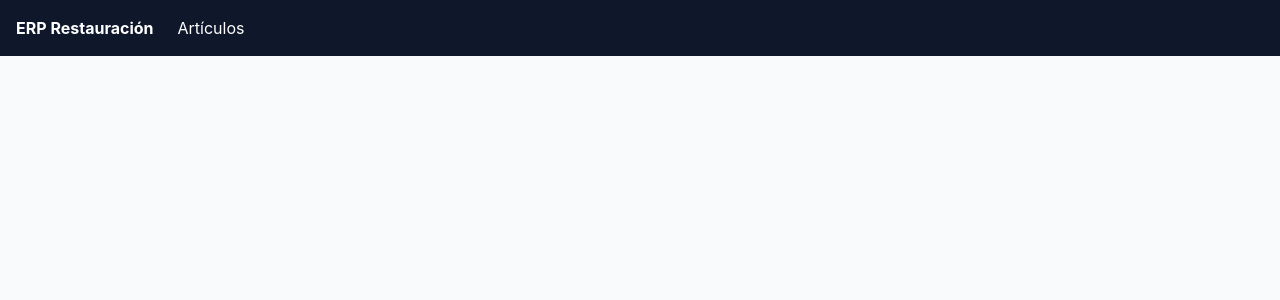
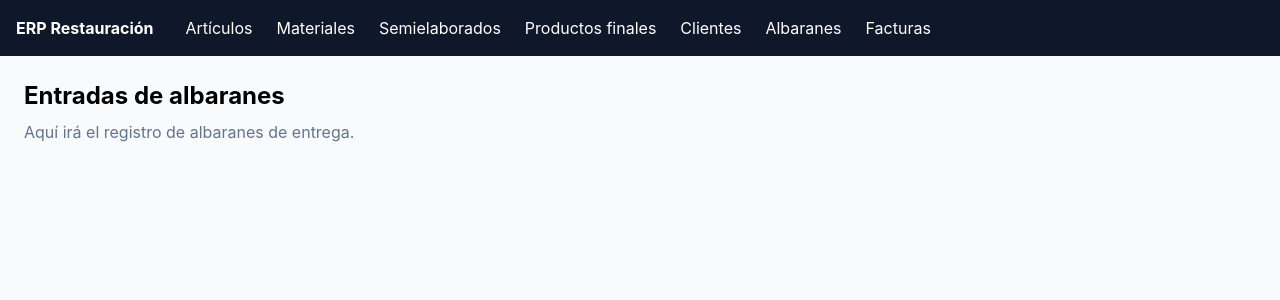
Before and after one commit to tortillaespanola/erp-restauracion, a React app in the folder frontend/: page /albaranes in a window 1280 px wide. Shown: the top 300 px of the page. Built offline with nearby package versions, Linux system fonts and the light colour scheme; the HTML template or start-up script is replaced by a standard one.

Commit message:
Añadir esqueleto de navegación con todos los módulos

```diff
--- a/frontend/src/App.jsx
+++ b/frontend/src/App.jsx
@@ -1,18 +1,36 @@
 import { BrowserRouter, Routes, Route, Link } from 'react-router-dom'
 import Articulos from './pages/Articulos'
+import Materiales from './pages/Materiales'
+import Semielaborados from './pages/Semielaborados'
+import ProductosFinales from './pages/ProductosFinales'
+import Clientes from './pages/Clientes'
+import Albaranes from './pages/Albaranes'
+import Facturas from './pages/Facturas'
 
 function App() {
   return (
     <BrowserRouter>
       <div className="min-h-screen bg-slate-50">
-        <nav className="bg-slate-900 text-white p-4 flex gap-6">
-          <span className="font-bold">ERP Restauración</span>
+        <nav className="bg-slate-900 text-white p-4 flex flex-wrap gap-4 md:gap-6">
+          <span className="font-bold mr-2">ERP Restauración</span>
           <Link to="/articulos" className="hover:underline">Artículos</Link>
+          <Link to="/materiales" className="hover:underline">Materiales</Link>
+          <Link to="/semielaborados" className="hover:underline">Semielaborados</Link>
+          <Link to="/productos" className="hover:underline">Productos finales</Link>
+          <Link to="/clientes" className="hover:underline">Clientes</Link>
+          <Link to="/albaranes" className="hover:underline">Albaranes</Link>
+          <Link to="/facturas" className="hover:underline">Facturas</Link>
         </nav>
 
         <Routes>
+          <Route path="/" element={<Articulos />} />
           <Route path="/articulos" element={<Articulos />} />
-          <Route path="/" element={<Articulos />} />
+          <Route path="/materiales" element={<Materiales />} />
+          <Route path="/semielaborados" element={<Semielaborados />} />
+          <Route path="/productos" element={<ProductosFinales />} />
+          <Route path="/clientes" element={<Clientes />} />
+          <Route path="/albaranes" element={<Albaranes />} />
+          <Route path="/facturas" element={<Facturas />} />
         </Routes>
       </div>
     </BrowserRouter>
--- /dev/null
+++ b/frontend/src/pages/Albaranes.jsx
@@ -0,0 +1,10 @@
+function Albaranes() {
+  return (
+    <div className="p-6">
+      <h1 className="text-2xl font-bold">Entradas de albaranes</h1>
+      <p className="text-slate-500 mt-2">Aquí irá el registro de albaranes de entrega.</p>
+    </div>
+  )
+}
+
+export default Albaranes
--- /dev/null
+++ b/frontend/src/pages/Clientes.jsx
@@ -0,0 +1,10 @@
+function Clientes() {
+  return (
+    <div className="p-6">
+      <h1 className="text-2xl font-bold">Registro de Clientes</h1>
+      <p className="text-slate-500 mt-2">Aquí irá el registro de clientes.</p>
+    </div>
+  )
+}
+
+export default Clientes
--- /dev/null
+++ b/frontend/src/pages/Facturas.jsx
@@ -0,0 +1,10 @@
+function Facturas() {
+  return (
+    <div className="p-6">
+      <h1 className="text-2xl font-bold">Entradas de facturas</h1>
+      <p className="text-slate-500 mt-2">Aquí irá el registro de entradas de facturas.</p>
+    </div>
+  )
+}
+
+export default Facturas
--- /dev/null
+++ b/frontend/src/pages/Materiales.jsx
@@ -0,0 +1,10 @@
+function Materiales() {
+  return (
+    <div className="p-6">
+      <h1 className="text-2xl font-bold">Entradas de material</h1>
+      <p className="text-slate-500 mt-2">Aquí irá el registro de entradas de mercancía.</p>
+    </div>
+  )
+}
+
+export default Materiales
--- /dev/null
+++ b/frontend/src/pages/ProductosFinales.jsx
@@ -0,0 +1,10 @@
+function Productosfinales() {
+  return (
+    <div className="p-6">
+      <h1 className="text-2xl font-bold">Entradas de Productos Finales</h1>
+      <p className="text-slate-500 mt-2">Aquí irá el registro de Productos Finales.</p>
+    </div>
+  )
+}
+
+export default Productosfinales
--- /dev/null
+++ b/frontend/src/pages/Semielaborados.jsx
@@ -0,0 +1,10 @@
+function Semielaborados() {
+  return (
+    <div className="p-6">
+      <h1 className="text-2xl font-bold">Entradas de Semielaborados</h1>
+      <p className="text-slate-500 mt-2">Aquí irá el registro de Semielaborados.</p>
+    </div>
+  )
+}
+
+export default Semielaborados
```
